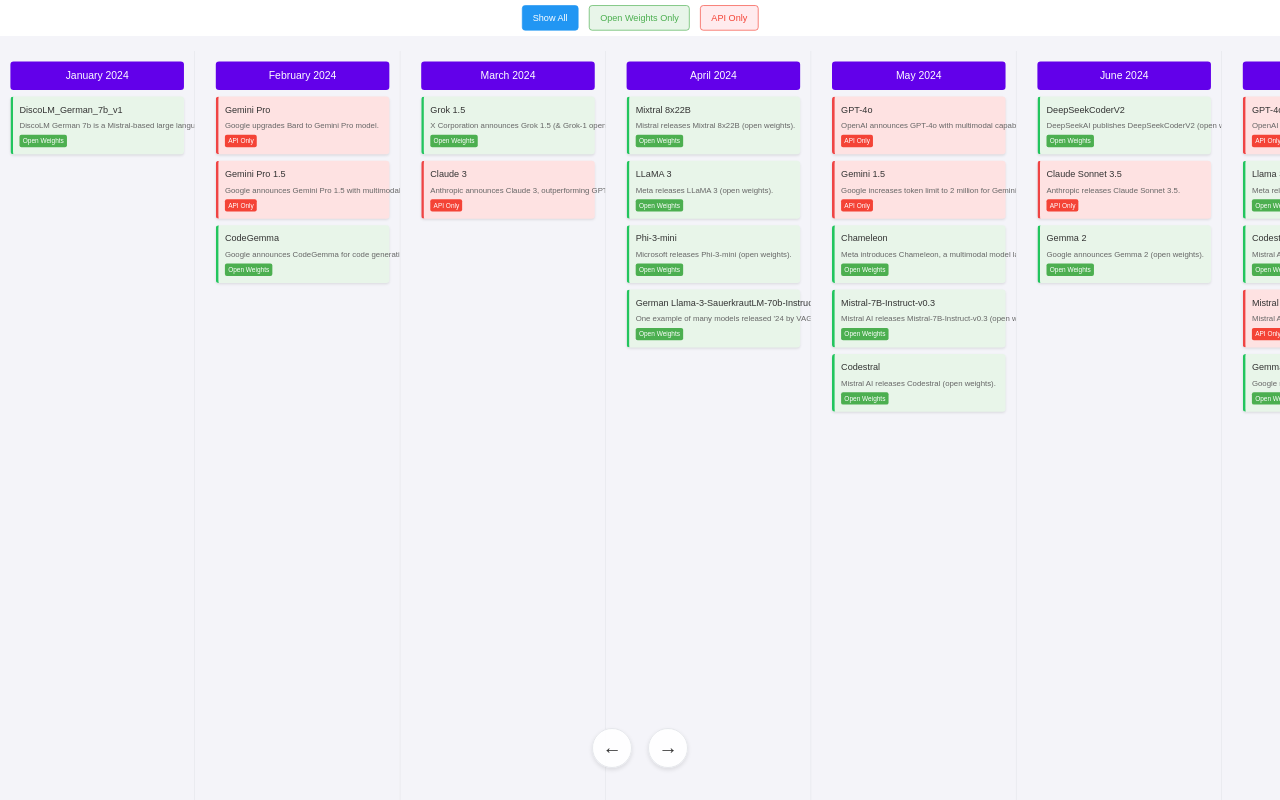
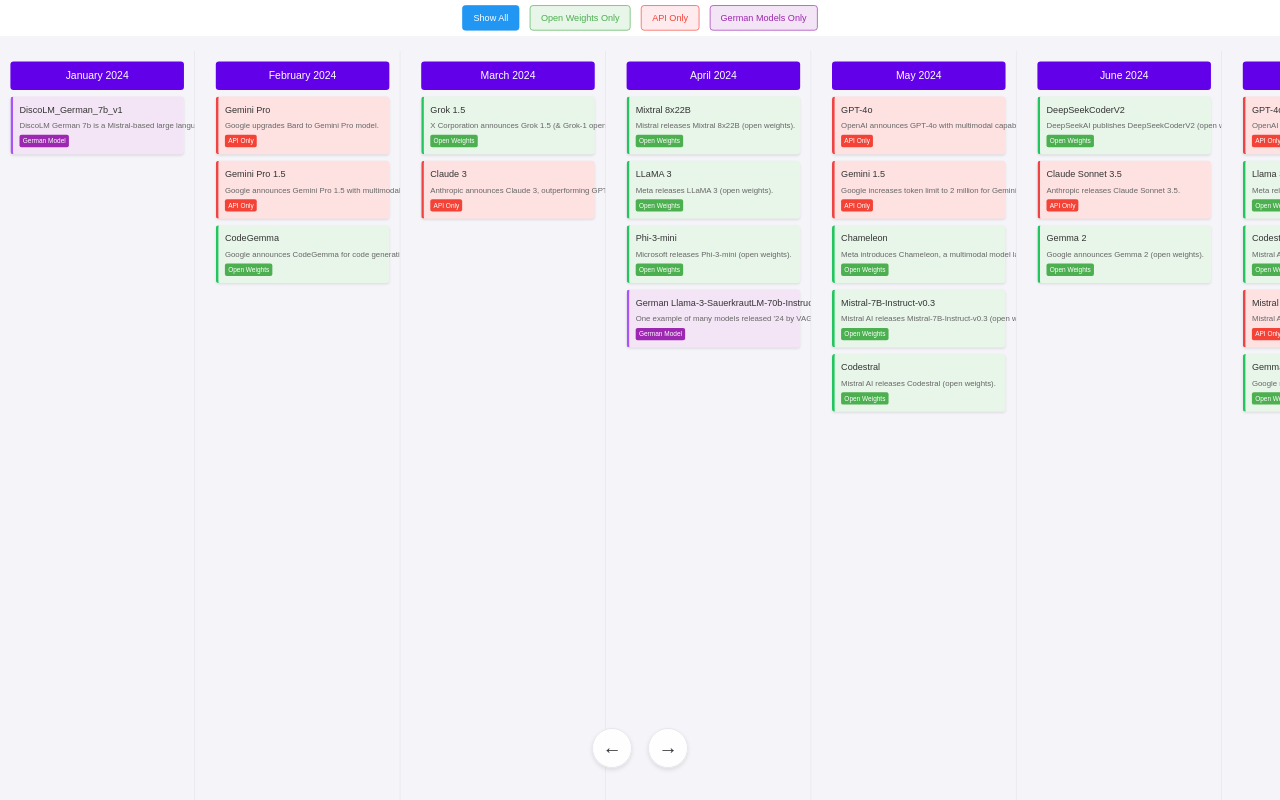
Before and after one commit to tifa365/llm_overview_2024, a Vue app: page / in a window 1280 px wide. Built offline with nearby package versions, Linux system fonts and the light colour scheme.

Commit message:
Added filter for German models and German model card.

```diff
--- a/src/components/MonthSection.vue
+++ b/src/components/MonthSection.vue
@@ -42,6 +42,7 @@
         :description="entry.description"
         :type="entry.type"
         :link="entry.link"
+        :german="entry.german"
       />
     </div>
   </div>
--- a/src/components/Timeline.vue
+++ b/src/components/Timeline.vue
@@ -22,6 +22,13 @@
           :active="activeFilter === 'api'"
           @click="setFilter('api')"
           color="red"
+        />
+        <!-- Using purple to distinguish German models -->
+          <FilterButton
+          label="German Models Only"
+          :active="activeFilter === 'german'"
+          @click="setFilter('german')"
+          color="purple"
         />
       </div>
 
@@ -118,6 +125,7 @@
     ...monthGroup,
     entries: monthGroup.entries.filter(entry => {
       if (activeFilter.value === 'all') return true
+      if (activeFilter.value === 'german') return entry.german
       return entry.type === activeFilter.value
     })
   }))
--- a/src/components/TimelineCard.vue
+++ b/src/components/TimelineCard.vue
@@ -14,19 +14,31 @@
   title: String,
   description: String,
   type: String,
+  german: Boolean,
   link: {
     type: String,
     default: null
   }
 });
 
-// Computing border and badge styling based on model type props.type
+// Computing border and badge styling based on ...
 const getTypeStyles = () => {
+  if (props.german) {  // Check for german property first
+    return {
+      border: 'border-l-4 border-purple-500',
+      background: 'bg-purple-50',
+      badge: {
+        classes: 'tag german',
+        text: 'German Model'
+      }
+    };
+  }
+
   switch (props.type) {
     case 'api':
       return {
         border: 'border-l-4 border-red-500',
-        background: 'bg-red-50',  // Light red background
+        background: 'bg-red-50',
         badge: {
           classes: 'tag api-only',
           text: 'API Only'
@@ -35,19 +47,10 @@
     case 'weights':
       return {
         border: 'border-l-4 border-green-500',
-        background: 'bg-green-50',  // Light green background
+        background: 'bg-green-50',
         badge: {
           classes: 'tag open-source',
           text: 'Open Weights'
-        }
-      };
-    case 'german':
-      return {
-        border: 'border-l-4 border-purple-500',
-        background: 'bg-purple-50',  // Light purple background
-        badge: {
-          classes: 'tag german',
-          text: 'German Model'
         }
       };
     default:
```
